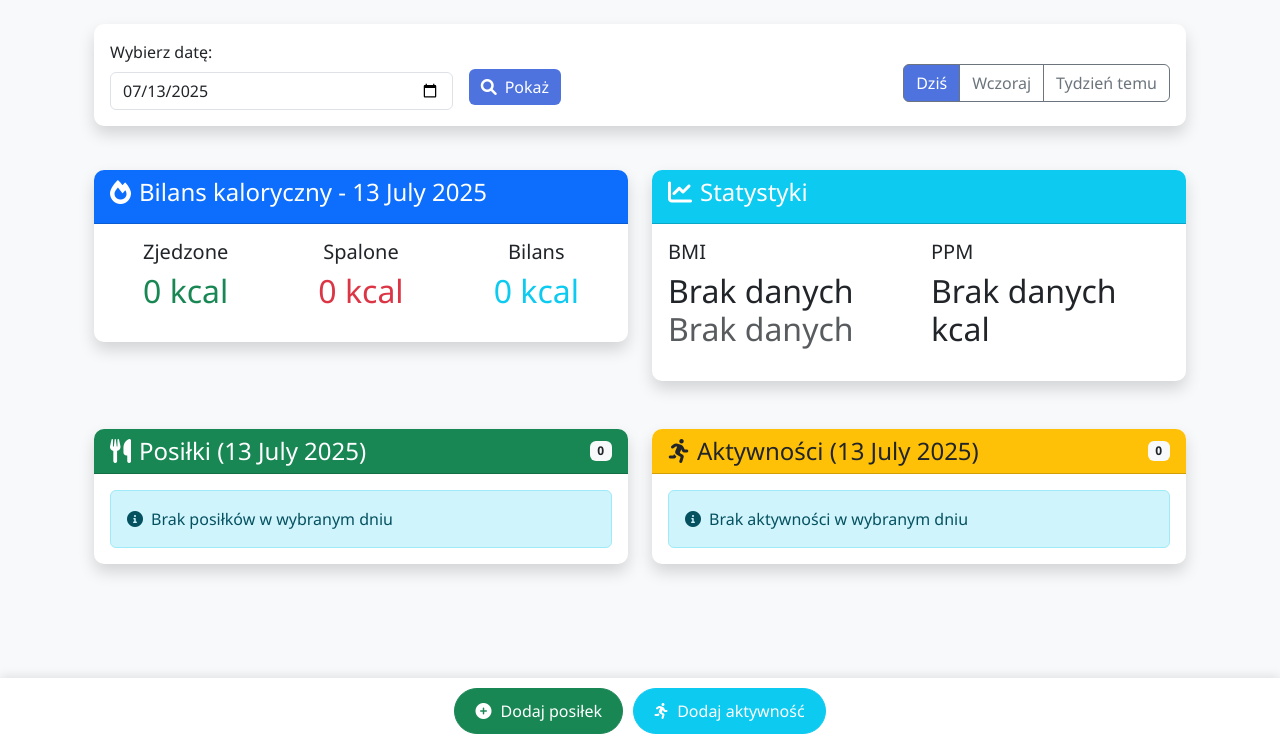
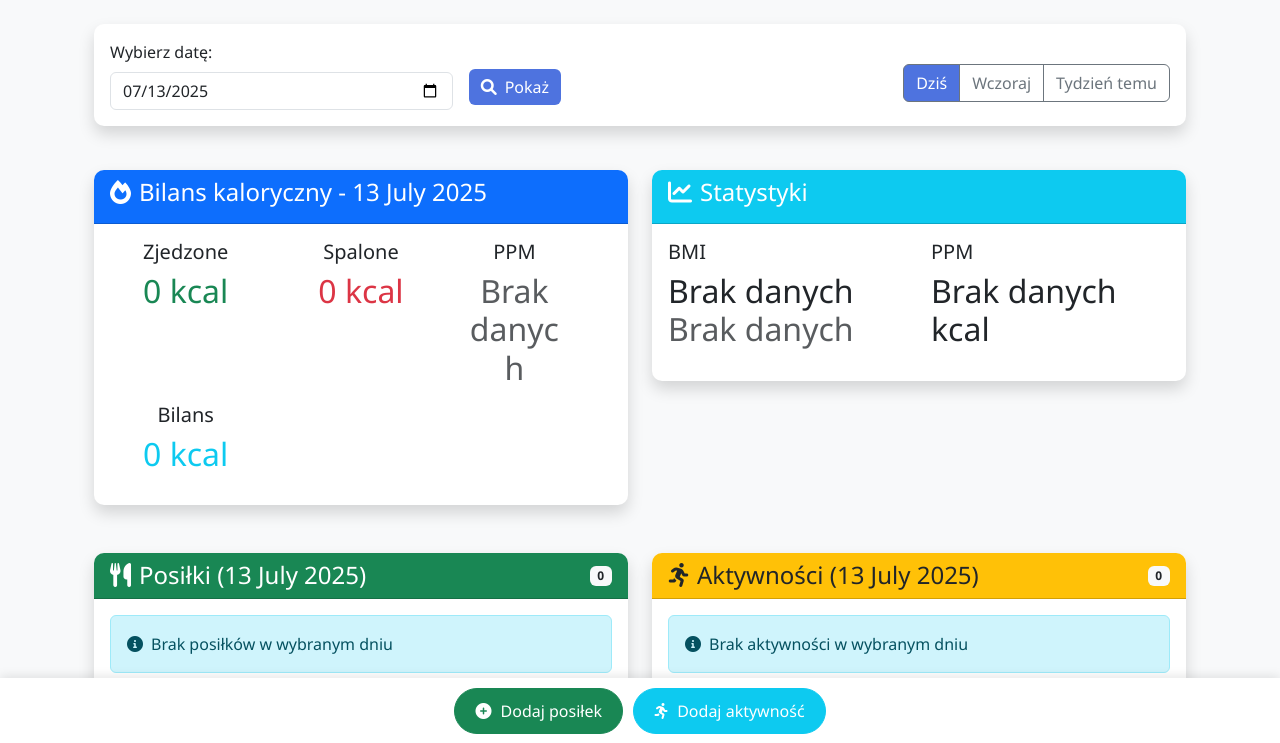
Before and after one commit to MKuzyk/ColorieBalance, a Django app: page /daily-summary/ in a window 1280 px wide. Shown: the part 56-799 px from the top of the page. Run offline with Django 5.2, Linux system fonts and the light colour scheme; a user stored in the database is signed in; data comes from the database, SQL or seed files in the repository.

Commit message:
dostosowanie dashboard.html i usunięcie bugów z editprofile

```diff
--- a/calorie_tracker/views.py
+++ b/calorie_tracker/views.py
@@ -220,11 +220,21 @@
     today = date.today()
     return today.year - birth_date.year - ((today.month, today.day) < (birth_date.month, birth_date.day))
 
+def calculate_ppm(profile):
+    if profile.date_of_birth and profile.weight and profile.height and profile.gender:
+        age = calculate_age(profile.date_of_birth)
+        if profile.gender == 'F':
+            return 655 + (9.6 * profile.weight) + (1.8 * profile.height) - (4.7 * age)
+        else:
+            return 66 + (13.7 * profile.weight) + (5 * profile.height) - (6.8 * age)
+    return None
+
 class DailySummaryAPIView(APIView):
     permission_classes = [IsAuthenticated]
 
     def get(self, request):
-        selected_date = request.query_params.get('date')  # Pobierz datę z parametrów URL
+        # Pobranie daty z parametrów URL
+        selected_date = request.query_params.get('date')
         if selected_date:
             try:
                 summary_date = date.fromisoformat(selected_date)
@@ -235,47 +245,60 @@
 
         user = request.user
 
+        # Posiłki i aktywności
         meals = Meal.objects.filter(user=user, date=summary_date)
         activities = Activity.objects.filter(user=user, date=summary_date)
 
+        # Sumy kalorii
         total_eaten = sum(meal.calories for meal in meals)
         total_burned = sum(activity.calories_burned for activity in activities)
 
+        # Przetworzone dane do frontendu
+        meals_data = [{"meal": m.meal, "calories": m.calories} for m in meals]
+        activities_data = [
+            {"activity_type": a.get_activity_type_display(),
+             "duration": a.duration,
+             "calories_burned": a.calories_burned}
+            for a in activities
+        ]
+
+        # Dane użytkownika
         profile = UserProfile.objects.filter(user=user).first()
         bmi = None
         bmi_status = None
         ppm = None
         age = None
 
-        if profile and profile.weight and profile.height and profile.gender:
-            height_m = profile.height / 100
-            bmi = profile.weight / pow(height_m, 2)
+        if profile:
+            age = calculate_age(profile.date_of_birth) if profile.date_of_birth else None
+            ppm = calculate_ppm(profile)
 
-            if bmi < 18.5:
-                bmi_status = 'Niedowaga'
-            elif 18.5 <= bmi < 25:
-                bmi_status = 'Waga prawidłowa'
-            elif 25 <= bmi < 30:
-                bmi_status = 'Nadwaga'
-            else:
-                bmi_status = 'Otyłość'
+            if profile.weight and profile.height:
+                height_m = profile.height / 100
+                bmi = profile.weight / pow(height_m, 2)
 
-            if profile.date_of_birth:
-                age = calculate_age(profile.date_of_birth)
+                if bmi < 18.5:
+                    bmi_status = 'Niedowaga'
+                elif 18.5 <= bmi < 25:
+                    bmi_status = 'Waga prawidłowa'
+                elif 25 <= bmi < 30:
+                    bmi_status = 'Nadwaga'
+                else:
+                    bmi_status = 'Otyłość'
 
-            if age is not None:
-                if profile.gender.lower() == 'f':
-                    ppm = 655 + (9.6 * profile.weight) + (1.8 * profile.height) - (4.7 * age)
-                elif profile.gender.lower() == 'm':
-                    ppm = 66 + (13.7 * profile.weight) + (5 * profile.height) - (6.8 * age)
+        # Bilans z uwzględnieniem PPM
+        if ppm is not None:
+            balance = total_eaten - (total_burned + ppm)
+        else:
+            balance = total_eaten - total_burned
 
-        # Bilans uwzględniający PPM
-        balance = total_eaten - (total_burned + (ppm or 0))
-
-        calorie_status = "Nadwyżka kaloryczna" if balance > 0 else "Deficyt kaloryczny" if balance < 0 else "Bilans zerowy"
-
-        meals_data = [{"meal": m.meal, "calories": m.calories, "date": m.date} for m in meals]
-        activities_data = [{"activity": a.get_activity_type_display(), "calories_burned": a.calories_burned} for a in activities]
+        # Status kaloryczny (opcjonalny)
+        if balance > 0:
+            calorie_status = "Nadwyżka"
+        elif balance < 0:
+            calorie_status = "Deficyt"
+        else:
+            calorie_status = "Zero"
 
         return Response({
             "date": summary_date,
@@ -381,16 +404,6 @@
 def dashboard_view(request):
     return render(request, 'dashboard.html')
 
-def calculate_ppm(profile):
-    if profile.date_of_birth and profile.weight and profile.height and profile.gender:
-        age = calculate_age(profile.date_of_birth)
-        if profile.gender == 'F':
-            return 655 + (9.6 * profile.weight) + (1.8 * profile.height) - (4.7 * age)
-        else:
-            return 66 + (13.7 * profile.weight) + (5 * profile.height) - (6.8 * age)
-    return None
-
-
 def daily_summary_view(request):
     user = request.user
     profile = getattr(user, 'userprofile', None)
@@ -466,9 +479,6 @@
     return render(request, 'registration/register.html', {'form': form})
 
 
-from datetime import date, timedelta
-
-
 class WeeklySummaryAPIView(APIView):
     permission_classes = [IsAuthenticated]
 
--- a/templates/daily_summary.html
+++ b/templates/daily_summary.html
@@ -53,6 +53,14 @@
                         <div class="col-md-4">
                             <h5>Spalone</h5>
                             <p class="display-6 text-danger">{{ total_burned|floatformat:"0" }} kcal</p>
+                        </div>
+                        <div class="col-md-3">
+                            <h5>PPM</h5>
+                            {% if ppm %}
+                                <p class="display-6 text-info">{{ ppm|floatformat:"0" }} kcal</p>
+                            {% else %}
+                                <p class="display-6 text-muted">Brak danych</p>
+                            {% endif %}
                         </div>
                         <div class="col-md-4">
                             <h5>Bilans</h5>
```
